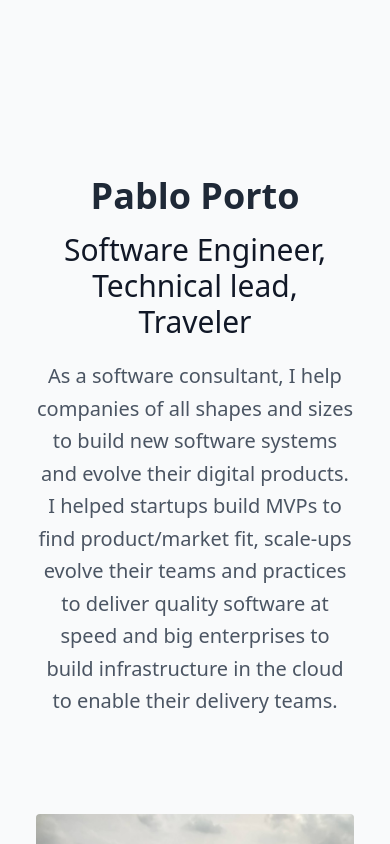
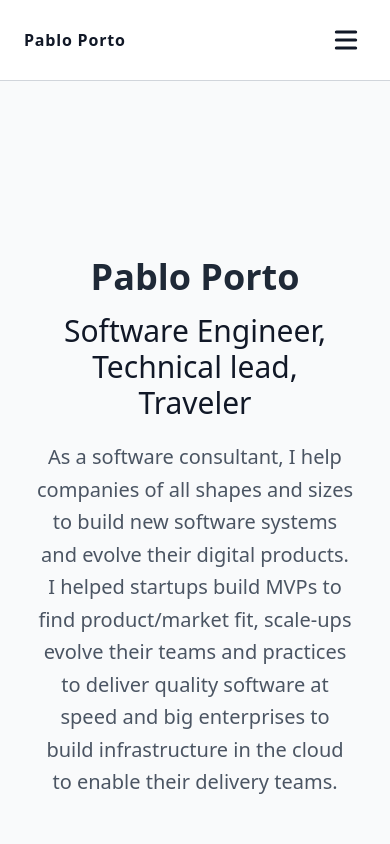
Before and after one commit to portovep/pabloporto.me, a Next.js app: page /about in a window 390 px wide. Shown: the top 844 px of the page. Built offline with nearby package versions, Linux system fonts and the light colour scheme.

Commit message:
Add navigation for desktop and mobile

```diff
--- a/components/Footer/Footer.tsx
+++ b/components/Footer/Footer.tsx
@@ -2,7 +2,7 @@ import Image from 'next/image';
 
 export default function Footer(): JSX.Element {
     return (
-        <footer className="group h-28 mt-14 flex-col items-center justify-center w-full border-t border-gray-300 border-solid">
+        <footer className="group h-28 mt-14 flex-col items-center justify-center w-full bg-white border-t border-gray-300 border-solid">
             <div className="sm:text-xl flex items-center justify-center mt-4 text-base cursor-default">
                 Made with &nbsp;
                 <span className="group-hover:text-red-600" aria-label="heart" role="img">
--- /dev/null
+++ b/components/Header/Header.tsx
@@ -0,0 +1,119 @@
+import Link from 'next/link';
+import { useState } from 'react';
+
+export default function Header(): JSX.Element {
+    const [showMobileMenu, setShowMobileMenu] = useState(false);
+    return (
+        <div className="border-b-1 sticky top-0 z-20 py-6 mb-6 bg-white border-b border-gray-300 border-solid">
+            <div className="lg:max-w-4xl md:px-0 container flex items-center justify-between px-6 mx-auto">
+                <Link href="/">
+                    <a className="font-bold tracking-wider text-gray-900 transition-colors">
+                        Pablo Porto
+                    </a>
+                </Link>
+                <nav className="md:flex md:mr-auto md:ml-4 md:py-1 md:pl-4 md:border-l md:border-gray-400 flex-wrap items-center justify-center hidden text-base">
+                    <Link href="/blog">
+                        <a className="hover:text-emerald-600 mr-5 transition-colors">Writing</a>
+                    </Link>
+                    <Link href="/working">
+                        <a className="hover:text-emerald-600 mr-5 transition-colors">Working</a>
+                    </Link>
+                    <Link href="/traveling">
+                        <a className="hover:text-emerald-600 mr-5 transition-colors">Traveling</a>
+                    </Link>
+                    <Link href="/making">
+                        <a className="hover:text-emerald-600 mr-5 transition-colors">Making</a>
+                    </Link>
+                    <Link href="/about">
+                        <a className="hover:text-emerald-600 mr-5 transition-colors">About</a>
+                    </Link>
+                </nav>
+                <div className="sm:hidden item-center flex">
+                    <button
+                        onClick={() => setShowMobileMenu(!showMobileMenu)}
+                        type="button"
+                        className="focus:outline-none w-8 h-8 ml-1 mr-1 rounded"
+                        aria-label="Toggle mobile menu">
+                        {showMobileMenu ? (
+                            <svg
+                                xmlns="http://www.w3.org/2000/svg"
+                                viewBox="0 0 20 20"
+                                fill="currentColor"
+                                className="text-gray-900">
+                                <path
+                                    fillRule="evenodd"
+                                    d="M4.293 4.293a1 1 0 011.414 0L10 8.586l4.293-4.293a1 1 0 111.414 1.414L11.414 10l4.293 4.293a1 1 0 01-1.414 1.414L10 11.414l-4.293 4.293a1 1 0 01-1.414-1.414L8.586 10 4.293 5.707a1 1 0 010-1.414z"
+                                    clipRule="evenodd"></path>
+                            </svg>
+                        ) : (
+                            <svg
+                                xmlns="http://www.w3.org/2000/svg"
+                                viewBox="0 0 20 20"
+                                fill="currentColor"
+                                className="text-gray-900">
+                                <path
+                                    fillRule="evenodd"
+                                    d="M3 5a1 1 0 011-1h12a1 1 0 110 2H4a1 1 0 01-1-1zM3 10a1 1 0 011-1h12a1 1 0 110 2H4a1 1 0 01-1-1zM3 15a1 1 0 011-1h12a1 1 0 110 2H4a1 1 0 01-1-1z"
+                                    clipRule="evenodd"></path>
+                            </svg>
+                        )}
+                    </button>
+                    <div
+                        className={`top-20 opacity-90 fixed right-0 z-10 w-full h-full overflow-y-auto ${
+                            showMobileMenu ? 'duration-300' : 'duration-100'
+                        } ease-in transform ${
+                            showMobileMenu ? 'translate-x-0' : 'translate-x-full'
+                        } bg-gray-200`}>
+                        <nav className="fixed h-full mt-8">
+                            <div className="px-12 py-4">
+                                <Link href="/blog">
+                                    <button
+                                        className="hover:text-emerald-600 mr-5 font-semibold transition-colors"
+                                        onClick={() => setShowMobileMenu(!showMobileMenu)}>
+                                        Writing
+                                    </button>
+                                </Link>
+                            </div>
+                            <div className="px-12 py-4">
+                                <Link href="/working">
+                                    <button
+                                        className="hover:text-emerald-600 mr-5 font-semibold transition-colors"
+                                        onClick={() => setShowMobileMenu(!showMobileMenu)}>
+                                        Working
+                                    </button>
+                                </Link>
+                            </div>
+                            <div className="px-12 py-4">
+                                <Link href="/traveling">
+                                    <button
+                                        className="hover:text-emerald-600 mr-5 font-semibold transition-colors"
+                                        onClick={() => setShowMobileMenu(!showMobileMenu)}>
+                                        Traveling
+                                    </button>
+                                </Link>
+                            </div>
+                            <div className="px-12 py-4">
+                                <Link href="/making">
+                                    <button
+                                        className="hover:text-emerald-600 mr-5 font-semibold transition-colors"
+                                        onClick={() => setShowMobileMenu(!showMobileMenu)}>
+                                        Making
+                                    </button>
+                                </Link>
+                            </div>
+                            <div className="px-12 py-4">
+                                <Link href="/about">
+                                    <button
+                                        className="focus:text-emerald-600 mr-5 font-semibold transition-colors"
+                                        onClick={() => setShowMobileMenu(!showMobileMenu)}>
+                                        About
+                                    </button>
+                                </Link>
+                            </div>
+                        </nav>
+                    </div>
+                </div>
+            </div>
+        </div>
+    );
+}
--- a/components/Layout/Layout.tsx
+++ b/components/Layout/Layout.tsx
@@ -1,7 +1,6 @@
 import Head from 'next/head';
 import Image from 'next/image';
 import Link from 'next/link';
-import Footer from '../Footer/Footer';
 
 const name = 'Pablo Porto';
 export const siteTitle = 'Pablo Porto';
@@ -119,7 +118,6 @@ export default function Layout({
                     </Link>
                 </div>
             )}
-            <Footer />
         </div>
     );
 }
--- a/pages/_app.tsx
+++ b/pages/_app.tsx
@@ -1,6 +1,14 @@
 import '../styles/globals.css';
 import { AppProps } from 'next/app';
+import Header from '../components/Header/Header';
+import Footer from '../components/Footer/Footer';
 
 export default function App({ Component, pageProps }: AppProps): JSX.Element {
-    return <Component {...pageProps} />;
+    return (
+        <>
+            <Header />
+            <Component {...pageProps} />
+            <Footer />
+        </>
+    );
 }
```
